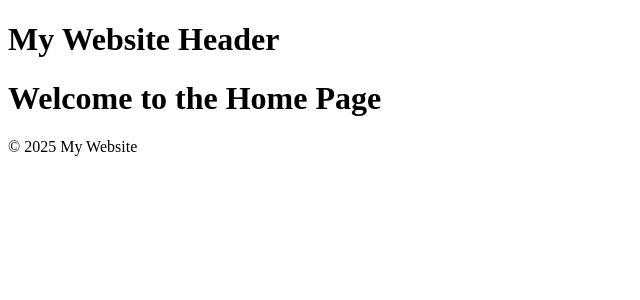
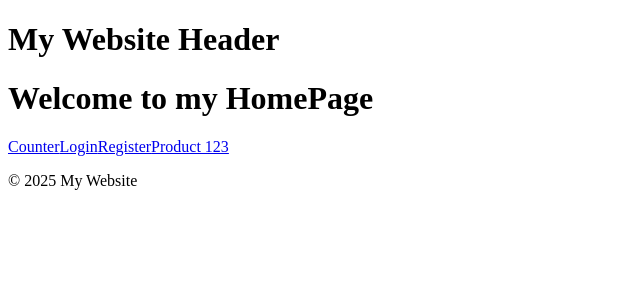
Before and after one commit to TieHung23/nextjs_course, a Next.js app: page / in a window 1280 px wide. Shown: the top 300 px of the page, without its empty margins (0-640 px from the left). Built offline with nearby package versions, Linux system fonts and the light colour scheme.

Commit message:
[NextJS] Link Navigate Component

```diff
--- a/src/app/page.tsx
+++ b/src/app/page.tsx
@@ -1,3 +1,13 @@
+import Link from "next/link";
+
 export default function HomePage() {
-    return <h1>Welcome to the Home Page</h1>;
+    return (
+        <>
+            <h1>Welcome to my HomePage</h1>
+            <Link href="/counter">Counter</Link>
+            <Link href="/login">Login</Link>
+            <Link href="/register">Register</Link>
+            <Link href="/product/123">Product 123</Link>
+        </>
+    );
 }
```
